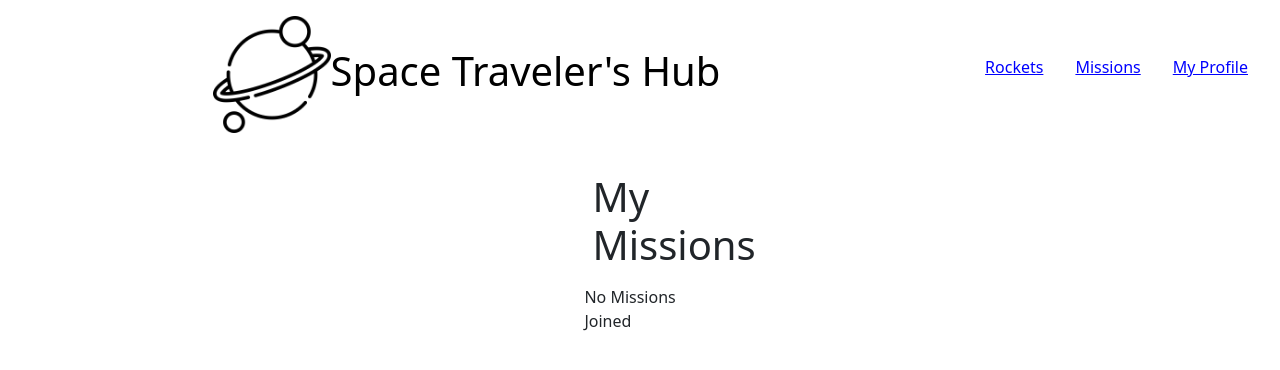
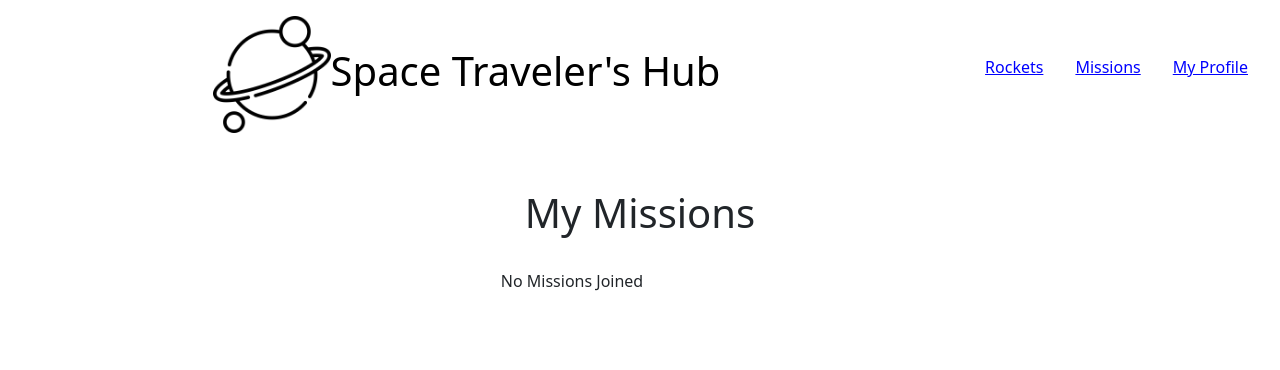
Before and after one commit to Rifat8080/React-Redux-Group-Project, a React (Create React App) app: page /my-profile in a window 1280 px wide. Shown: the top 370 px of the page. Built offline with nearby package versions, Linux system fonts and the light colour scheme.

Commit message:
Fixed some small stylings in profile missions

```diff
--- a/src/components/MyProfile.js
+++ b/src/components/MyProfile.js
@@ -10,8 +10,8 @@ const MyProfile = () => {
   return (
     <div className="container">
       <div className="row justify-content-evenly">
-        <div className="col-6">
-          <h1 className="p-2">My Missions</h1>
+        <div className="col-12">
+          <h1 className="p-4">My Missions</h1>
           <div>{!myMissions.length ? 'No Missions Joined' : ' '}</div>
           <div>
             {myMissions.map((mission) => (
```
